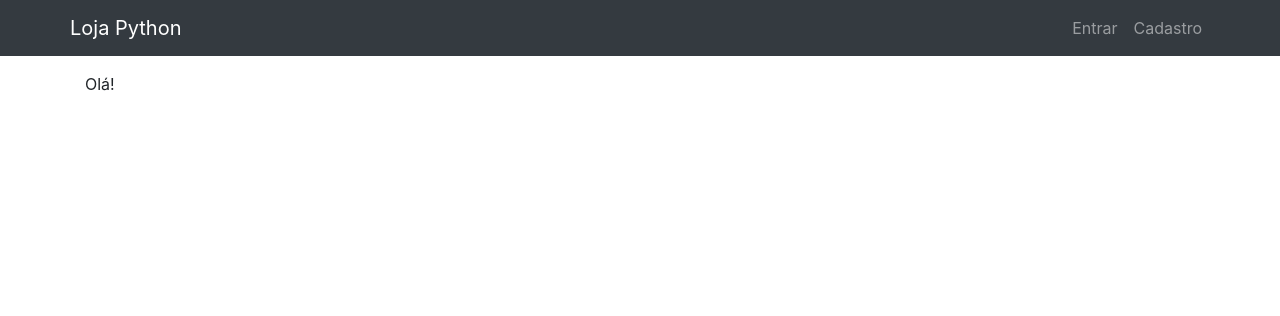
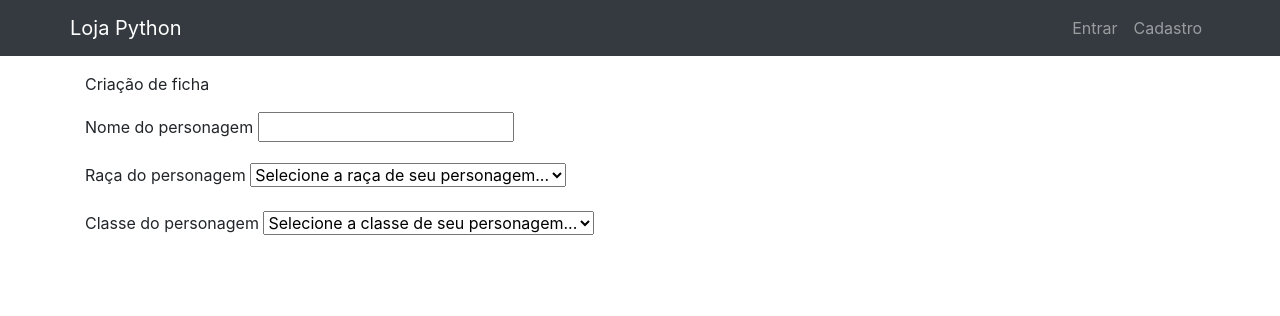
Before and after one commit to U-S-S-EnterScience/letsroll, a Django app: template templates/home.html in a window 1280 px wide. Shown: the top 316 px of the page. Run offline with Django 3.2, Linux system fonts and the light colour scheme; the template is opened without the code that fills it, so the values that code supplies are empty; data comes from the database, SQL or seed files in the repository; some libraries are stand-ins or nearby versions.

Commit message:
Commit alterações home.html

```diff
--- a/templates/home.html
+++ b/templates/home.html
@@ -3,5 +3,41 @@
 {% block title %}Loja Python{% endblock %}  <!-- Muda o titulo da pagina -->
 
 {% block content %}
-    Olá!
+    <style>
+        .ficha input{
+            color: red;
+        }
+    </style>
+    <div class='ficha'>
+        <p>Criação de ficha</p>
+        <label for="personagem-nome">Nome do personagem</label>
+        <input class='ficha' id='personagem-nome'></input>
+        <p></p>
+        <label for="personagem-raca">Raça do personagem</label>
+        <select class='ficha' id='personagem-raca' onchange="changeRace()">
+            <option value='teste0'>Selecione a raça de seu personagem...</option>
+            <option value='teste1'>Gnomo</option>
+            <option value='teste2'>Humano</option>
+        </select>
+        <p></p>
+        <label id= 'personagem-classe-label' for="personagem-classe">Classe do personagem</label>
+        <select class='ficha' id='personagem-classe'>
+            <option value='teste0'>Selecione a classe de seu personagem...</option>
+        </select>
+        <p></p>
+        <p></p>
+    </div>
+
+    <script>
+        /*function changeRace() {
+            if (document.getElementById("personagem-raca").value == "teste0"){
+                document.getElementById("personagem-classe-label").hidden = true
+                document.getElementById("personagem-classe").hidden = true
+            }
+            else {
+                document.getElementById("personagem-classe-label").hidden = false
+                document.getElementById("personagem-classe").hidden = false
+            }
+        }*/
+    </script>
 {% endblock %}
```
